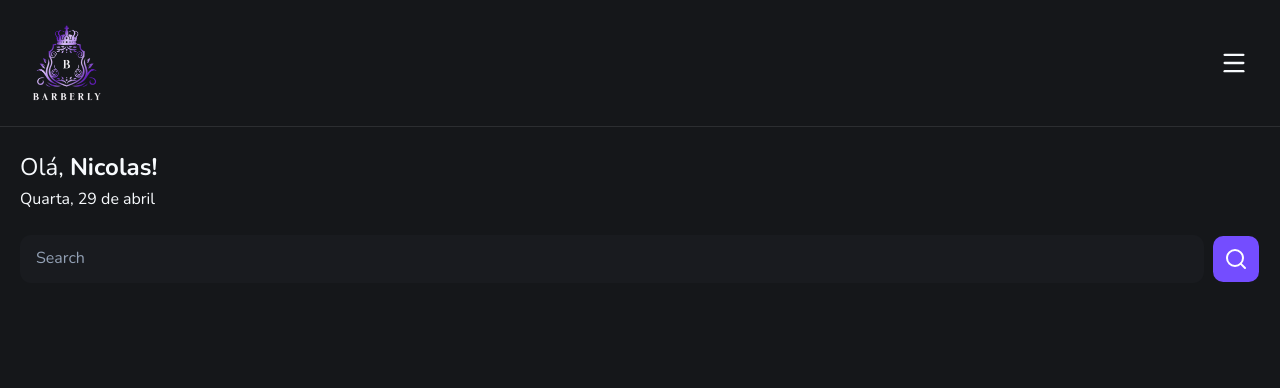
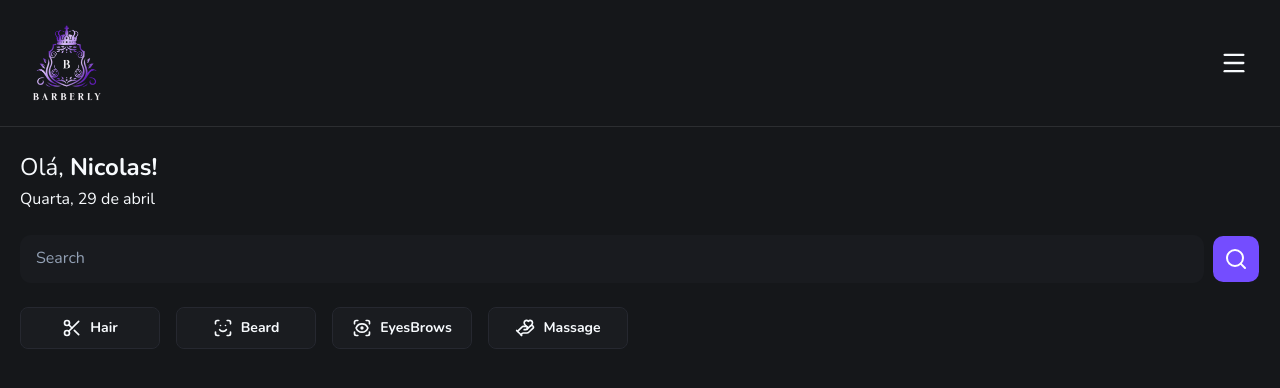
Before and after one commit to nicolasandreos/Barberly, a Next.js app: page / in a window 1280 px wide. Shown: the top 388 px of the page. Built offline with nearby package versions, Linux system fonts and the light colour scheme.

Commit message:
feat: add categories

```diff
--- /dev/null
+++ b/app/components/category.tsx
@@ -0,0 +1,20 @@
+import { Button } from "./ui/button";
+
+interface CategoryProps {
+  icon: React.ReactNode;
+  label: string;
+}
+
+const Category = ({ icon, label }: CategoryProps) => {
+  return (
+    <Button
+      variant="outline"
+      className="flex w-35 items-center justify-center gap-2 p-5"
+    >
+      {icon}
+      <span className="text-md font-bold">{label}</span>
+    </Button>
+  );
+};
+
+export default Category;
--- a/app/components/spacing.tsx
+++ b/app/components/spacing.tsx
@@ -1,3 +1,3 @@
 export const MainContainer = ({ children }: { children: React.ReactNode }) => {
-  return <div className="flex flex-col px-5">{children}</div>;
+  return <div className="flex flex-col gap-6 px-5">{children}</div>;
 };
--- /dev/null
+++ b/app/constants/categories.tsx
@@ -0,0 +1,20 @@
+import { HandHeart, ScanEye, ScanFace, Scissors } from "lucide-react";
+
+export const categories = [
+  {
+    label: "Hair",
+    icon: <Scissors className="size-5" aria-hidden />,
+  },
+  {
+    label: "Beard",
+    icon: <ScanFace className="size-5" aria-hidden />,
+  },
+  {
+    label: "EyesBrows",
+    icon: <ScanEye className="size-5" aria-hidden />,
+  },
+  {
+    label: "Massage",
+    icon: <HandHeart className="size-5" aria-hidden />,
+  },
+];
--- a/app/globals.css
+++ b/app/globals.css
@@ -89,3 +89,13 @@
     @apply font-sans;
   }
 }
+
+@layer utilities {
+  .no-scrollbar {
+    -ms-overflow-style: none;
+    scrollbar-width: none;
+  }
+  .no-scrollbar::-webkit-scrollbar {
+    display: none;
+  }
+}
--- a/app/page.tsx
+++ b/app/page.tsx
@@ -2,6 +2,8 @@ import Header from "./components/header";
 import { getFormattedDate } from "@/lib/helpers";
 import SearchInput from "./components/search";
 import { MainContainer } from "./components/spacing";
+import Category from "./components/category";
+import { categories } from "./constants/categories";
 
 export default function Home() {
   return (
@@ -15,6 +17,15 @@ export default function Home() {
       </div>
       <MainContainer>
         <SearchInput />
+        <div className="no-scrollbar flex touch-pan-x gap-4 overflow-x-auto overscroll-x-contain scroll-smooth">
+          {categories.map((category) => (
+            <Category
+              key={category.label}
+              icon={category.icon}
+              label={category.label}
+            />
+          ))}
+        </div>
       </MainContainer>
     </>
   );
```
